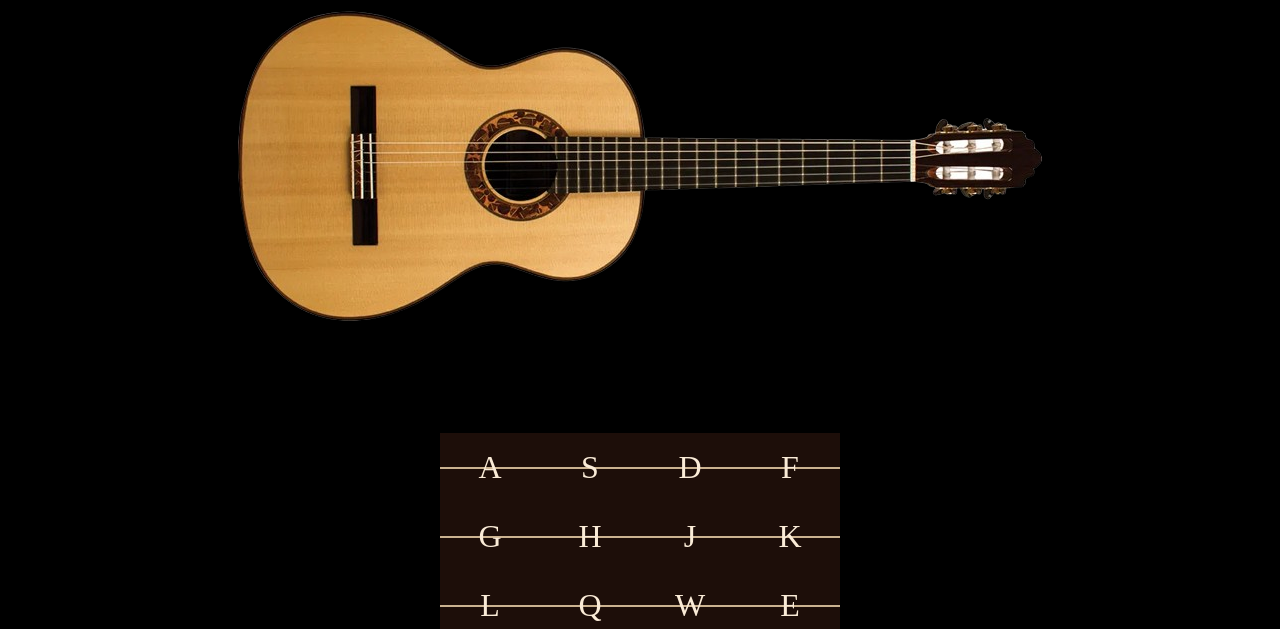
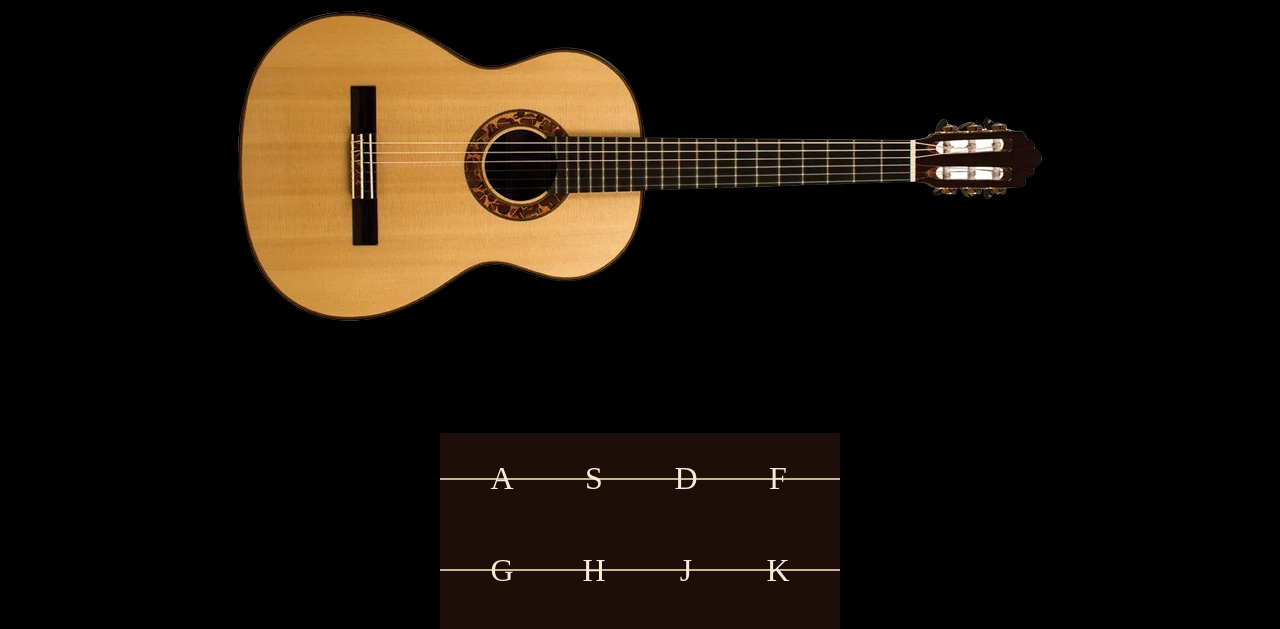
Before and after one commit to sourabh14022004/Let-s-Play, a plain HTML site: page instruments/Guiter/index.html in a window 1280 px wide. Shown: the part 160-789 px from the top of the page. Drawn offline with Linux system fonts and the light colour scheme.

Commit message:
added style in guitar

```diff
--- a/instruments/Guiter/style.css
+++ b/instruments/Guiter/style.css
@@ -125,12 +125,13 @@ bottom part is an example of that.
   display: flex;
   justify-content: space-around;
   width: 100%;
+  margin: 1rem;
 }
 
 .div1 span {
   font-size: 2rem;
   color: antiquewhite;
-  padding: 1rem 0;
+  padding: 0.7rem 0;
   display:inline-block;
   text-align: center;
   width: 3rem;
```
